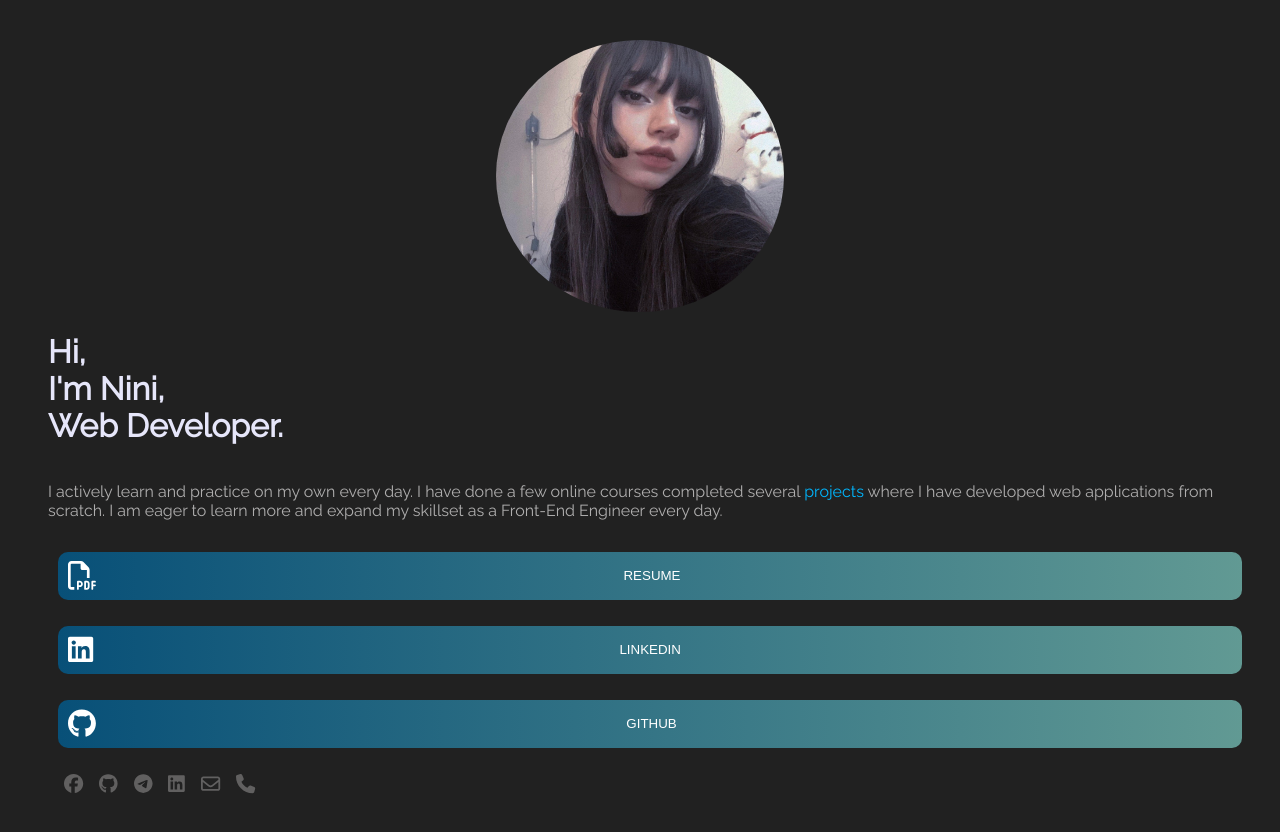
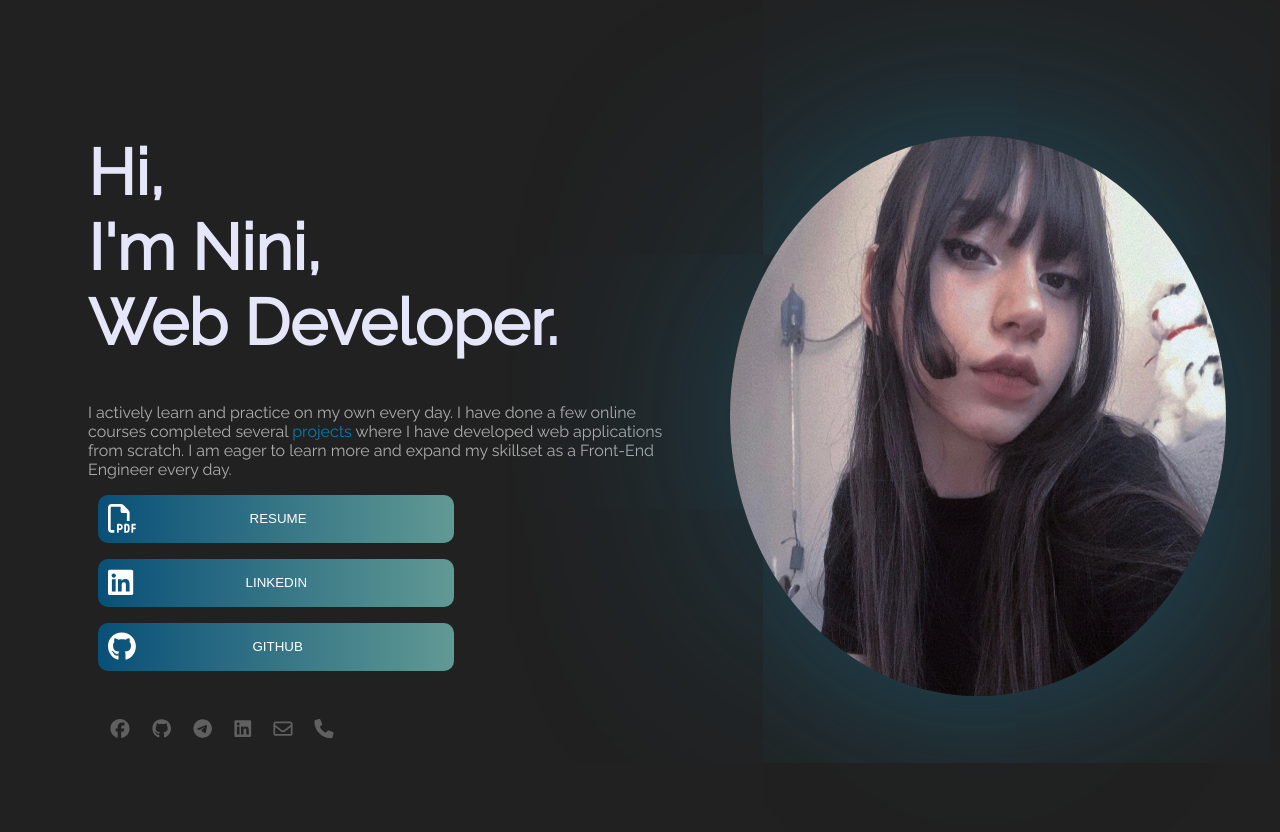
Before and after one commit to melissamelissaa/Portfolio, a React (Create React App) app: page / in a window 1280 px wide. Shown: the top 832 px of the page. Built offline with nearby package versions, Linux system fonts and the light colour scheme.

Commit message:
Add desktop version

```diff
--- a/src/App.css
+++ b/src/App.css
@@ -1,7 +1,8 @@
 @import url("https://fonts.googleapis.com/css2?family=Raleway:ital,wght@0,400;1,100&display=swap");
 :root {
   --background-color: rgb(33, 33, 33);
-  --second-color: #00b7ff;
+  --second-color: #017fb1;
+  /* --second-color: red; */
   --text-color: #e6e6fa;
 }
 body,
@@ -14,6 +15,9 @@ html {
   margin-top: 1rem;
   width: 100%;
 }
+.divOfpic {
+  margin: 0 auto;
+}
 .aboutMe {
   color: rgb(175, 174, 174);
 }
@@ -21,8 +25,8 @@ html {
   display: flex;
   flex-direction: column;
   height: 100vh;
-  margin: 2.5rem;
   font-family: "Raleway", sans-serif;
+  margin: 0 1.5rem;
 }
 .iconForBtn {
   float: left;
@@ -30,13 +34,11 @@ html {
   padding-top: 5px;
 }
 .btnText {
-  /* font-size: 0.9rem; */
   padding-right: 1.8rem;
 }
 
 button {
   border: none;
-
   background-image: linear-gradient(
     to right,
     #085078 0%,
@@ -54,7 +56,7 @@ button {
   display: block;
 }
 .char {
-  transition: .2s;
+  transition: 0.2s;
 }
 .char:hover,
 .icon:hover {
@@ -70,12 +72,16 @@ button {
 }
 .icon {
   font-size: 1.2rem;
-  padding-left: 1rem;
+  padding-left: 1.4rem;
   color: rgb(97, 96, 96);
-  transition: .3s;
+  transition: 0.3s;
 }
 .btnLink {
   text-decoration: none;
+}
+.divOfpic {
+  box-shadow: 1px 1px 300px -46px rgb(28, 123, 161);
+  border-radius: 50%;
 }
 .picOfMe {
   width: 18rem;
@@ -87,5 +93,33 @@ button {
   color: var(--second-color);
   text-decoration: none;
 }
-@media screen and (min-width: 480px) {
+.containerOfIcons {
+  margin-top: 3rem;
 }
+@media screen and (min-width: 700px) {
+  .App {
+    width: 90%;
+    margin: 1rem 5rem;
+    flex-direction: row-reverse;
+    align-items: center;
+    justify-content: space-between;
+    gap: 3rem;
+  }
+  .divOfBody {
+    float: left;
+  }
+  .picOfMe {
+    float: right;
+    width: 31rem;
+    height: 70vh;
+  }
+  .heading {
+    font-size: 4rem;
+  }
+  .divOfpic {
+    border-radius: 50%;
+  }
+  .btn{
+    width: 60%;
+  }
+}
--- a/src/App.js
+++ b/src/App.js
@@ -14,7 +14,11 @@ import {
 function App() {
   return (
     <div className="App">
+      <div className="divOfpic">
         <img src={pic} className="picOfMe" />
+      </div>
+
+      <div className="divOfBody">
         <h1 className="heading">
           <span className="char">H</span>
           <span className="char">i</span>
@@ -123,6 +127,7 @@ function App() {
           </a>
         </div>
       </div>
+    </div>
   );
 }
 
```
Lines whose indentation alone changed are shown as unchanged.
